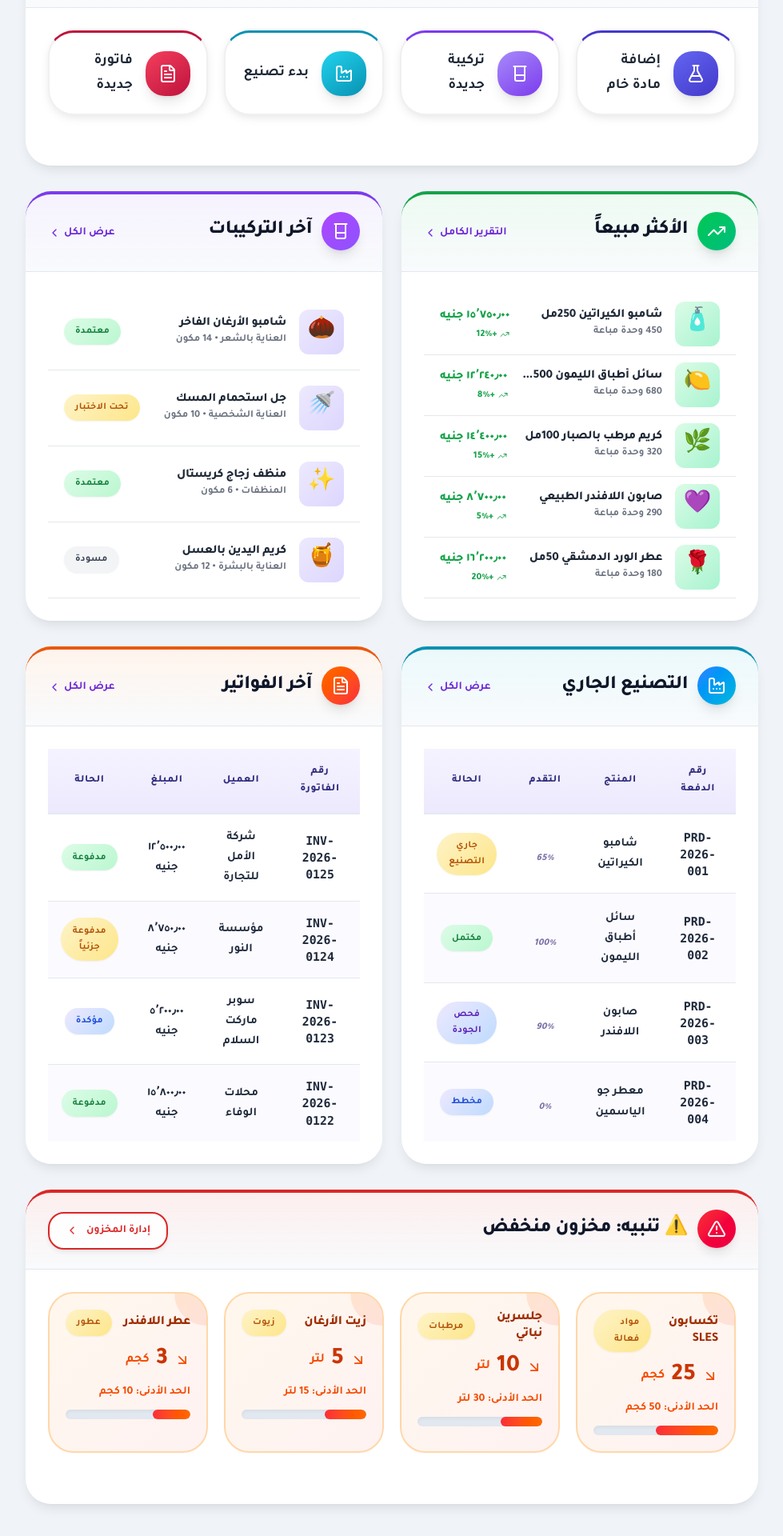
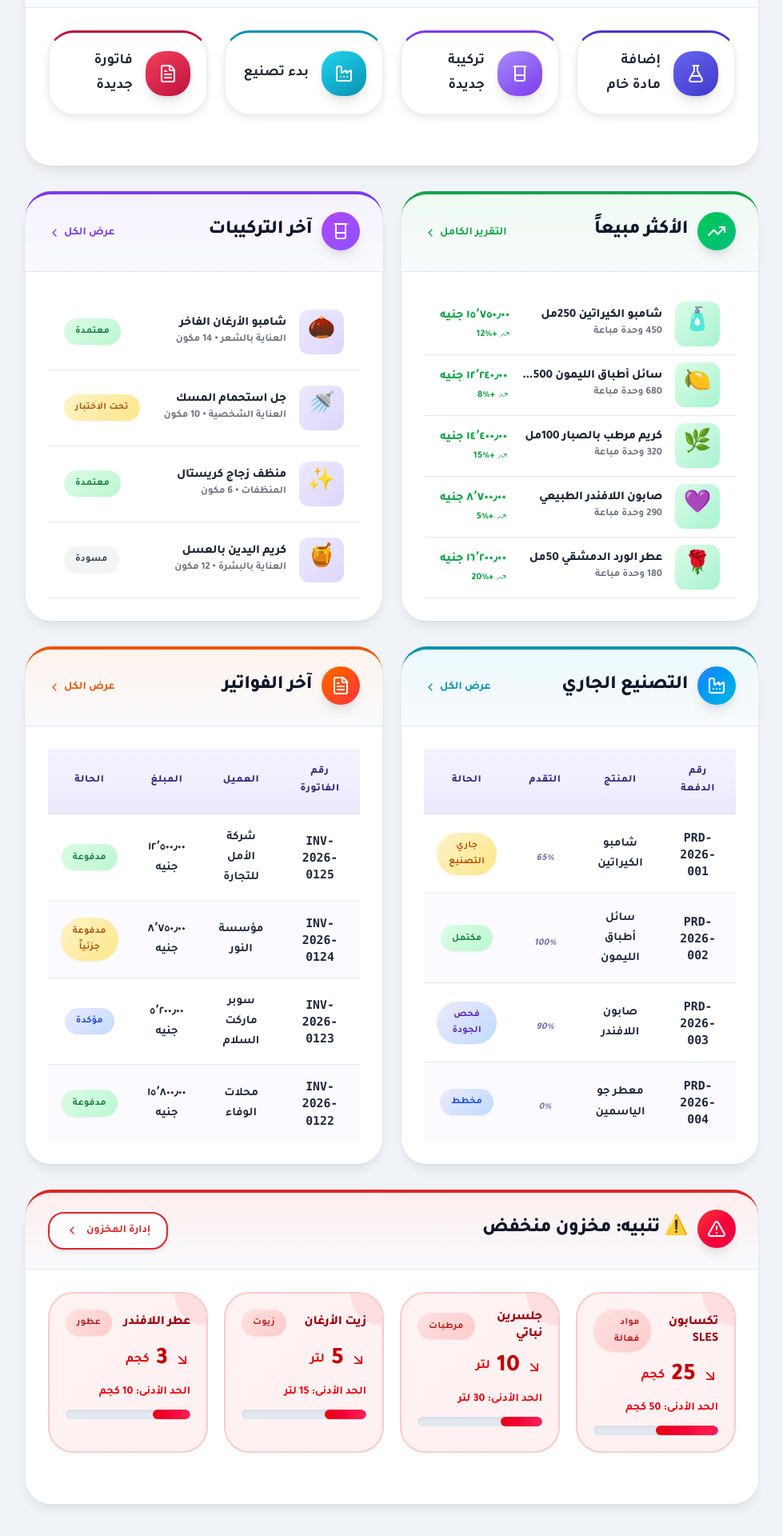
Before and after one commit to fantazia1110-design/BRAVO-new-sestym-, a Next.js app: page / in a window 1280 px wide. Shown: the part 950-2870 px from the top of the page at 80% size, without its empty margins (0-979 px from the left). Built offline with nearby package versions, Linux system fonts and the light colour scheme.

Commit message:
Fix section colors: links match section color, low stock all red, table headers match section
Co-authored-by: arena-agent <297053741+arena-agent@users.noreply.github.com>

```diff
--- a/src/app/page.tsx
+++ b/src/app/page.tsx
@@ -316,7 +316,7 @@ export default function DashboardPage() {
               </span>
               الأكثر مبيعاً
             </h2>
-            <Link href="/reports" className="text-sm text-[var(--primary)] font-bold hover:underline flex items-center gap-1">
+            <Link href="/reports" style={{ color: '#16a34a' }} className="text-sm font-bold hover:underline flex items-center gap-1">
               التقرير الكامل
               <ChevronLeft size={16} />
             </Link>
@@ -356,7 +356,7 @@ export default function DashboardPage() {
               </span>
               آخر التركيبات
             </h2>
-            <Link href="/formulas" className="text-sm text-[var(--primary)] font-bold hover:underline flex items-center gap-1">
+            <Link href="/formulas" style={{ color: '#7c3aed' }} className="text-sm font-bold hover:underline flex items-center gap-1">
               عرض الكل
               <ChevronLeft size={16} />
             </Link>
@@ -397,7 +397,7 @@ export default function DashboardPage() {
               </span>
               التصنيع الجاري
             </h2>
-            <Link href="/production" className="text-sm text-[var(--primary)] font-bold hover:underline flex items-center gap-1">
+            <Link href="/production" style={{ color: '#0891b2' }} className="text-sm font-bold hover:underline flex items-center gap-1">
               عرض الكل
               <ChevronLeft size={16} />
             </Link>
@@ -406,10 +406,10 @@ export default function DashboardPage() {
             <table className="table">
               <thead>
                 <tr>
-                  <th className="font-extrabold">رقم الدفعة</th>
-                  <th className="font-extrabold">المنتج</th>
-                  <th className="font-extrabold">التقدم</th>
-                  <th className="font-extrabold">الحالة</th>
+                  <th className="font-extrabold" style={{ color: '#0891b2' }}>رقم الدفعة</th>
+                  <th className="font-extrabold" style={{ color: '#0891b2' }}>المنتج</th>
+                  <th className="font-extrabold" style={{ color: '#0891b2' }}>التقدم</th>
+                  <th className="font-extrabold" style={{ color: '#0891b2' }}>الحالة</th>
                 </tr>
               </thead>
               <tbody>
@@ -442,7 +442,7 @@ export default function DashboardPage() {
               </span>
               آخر الفواتير
             </h2>
-            <Link href="/invoices" className="text-sm text-[var(--primary)] font-bold hover:underline flex items-center gap-1">
+            <Link href="/invoices" style={{ color: '#ea580c' }} className="text-sm font-bold hover:underline flex items-center gap-1">
               عرض الكل
               <ChevronLeft size={16} />
             </Link>
@@ -451,10 +451,10 @@ export default function DashboardPage() {
             <table className="table">
               <thead>
                 <tr>
-                  <th className="font-extrabold">رقم الفاتورة</th>
-                  <th className="font-extrabold">العميل</th>
-                  <th className="font-extrabold">المبلغ</th>
-                  <th className="font-extrabold">الحالة</th>
+                  <th className="font-extrabold" style={{ color: '#ea580c' }}>رقم الفاتورة</th>
+                  <th className="font-extrabold" style={{ color: '#ea580c' }}>العميل</th>
+                  <th className="font-extrabold" style={{ color: '#ea580c' }}>المبلغ</th>
+                  <th className="font-extrabold" style={{ color: '#ea580c' }}>الحالة</th>
                 </tr>
               </thead>
               <tbody>
@@ -491,26 +491,26 @@ export default function DashboardPage() {
             {lowStockItems.map((item, index) => (
               <div
                 key={index}
-                className="relative p-5 rounded-2xl bg-gradient-to-br from-orange-50 to-red-50 border-2 border-orange-200 hover:border-orange-400 hover:shadow-xl hover:shadow-orange-500/10 hover:-translate-y-2 transition-all duration-300 overflow-hidden group animate-slide-up"
+                className="relative p-5 rounded-2xl bg-gradient-to-br from-red-50 to-rose-50 border-2 border-red-200 hover:border-red-400 hover:shadow-xl hover:shadow-red-500/10 hover:-translate-y-2 transition-all duration-300 overflow-hidden group animate-slide-up"
                 style={{ animationDelay: `${1.2 + index * 0.1}s`, animationFillMode: 'both' }}
               >
-                <div className="absolute -top-10 -right-10 w-20 h-20 bg-gradient-to-br from-orange-200 to-red-200 rounded-full opacity-50 group-hover:scale-150 transition-transform duration-500" />
+                <div className="absolute -top-10 -right-10 w-20 h-20 bg-gradient-to-br from-red-200 to-rose-200 rounded-full opacity-50 group-hover:scale-150 transition-transform duration-500" />
                 <div className="relative">
                   <div className="flex items-center justify-between mb-3">
-                    <h4 className="font-bold text-orange-800">{item.name}</h4>
-                    <Badge variant="warning">{item.category}</Badge>
+                    <h4 className="font-bold text-red-800">{item.name}</h4>
+                    <Badge variant="error">{item.category}</Badge>
                   </div>
                   <div className="flex items-center gap-2 mb-3">
-                    <ArrowDownRight className="text-orange-600" size={20} />
-                    <span className="text-3xl font-extrabold text-orange-700">{item.current}</span>
-                    <span className="text-orange-600 font-bold">{item.unit}</span>
+                    <ArrowDownRight className="text-red-600" size={20} />
+                    <span className="text-3xl font-extrabold text-red-700">{item.current}</span>
+                    <span className="text-red-600 font-bold">{item.unit}</span>
                   </div>
-                  <div className="text-sm text-orange-600 font-bold mb-3">
+                  <div className="text-sm text-red-600 font-bold mb-3">
                     الحد الأدنى: {item.min} {item.unit}
                   </div>
-                  <div className="progress-bar bg-orange-200 h-3">
+                  <div className="progress-bar bg-red-200 h-3">
                     <div
-                      className="h-full rounded-full bg-gradient-to-r from-red-500 to-orange-500 transition-all duration-500"
+                      className="h-full rounded-full bg-gradient-to-r from-red-600 to-rose-500 transition-all duration-500"
                       style={{ width: `${Math.min((item.current / item.min) * 100, 100)}%` }}
                     />
                   </div>
```
